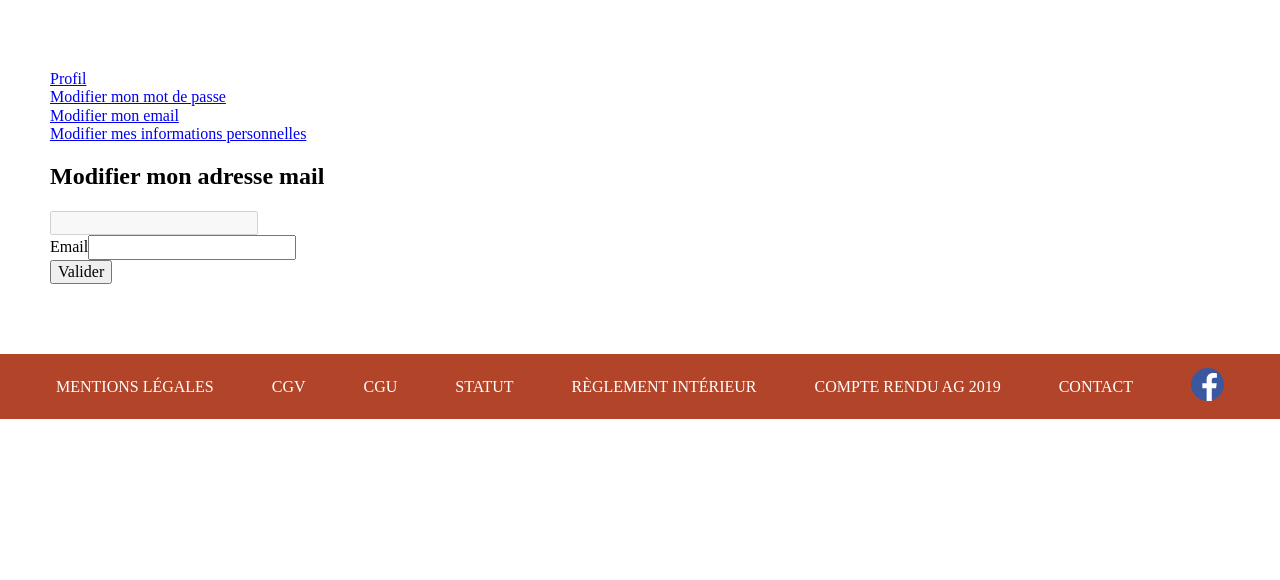
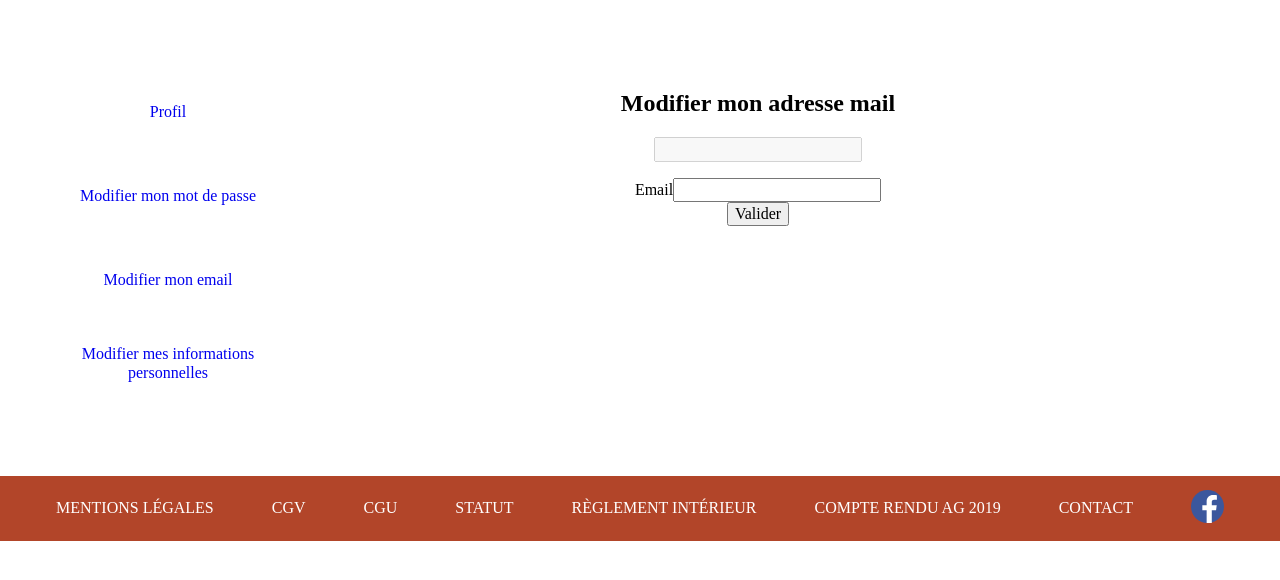
Before and after one commit to lescadev/loupelou, a Symfony app: template templates/espaceMembre/modifEmail.html.twig in a window 1280 px wide. Shown: the part 182-762 px from the top of the page. Run offline with Twig, Linux system fonts and the light colour scheme; the template is opened without the code that fills it, so the values that code supplies are empty; form fields are guessed from the names that the template uses; some libraries are stand-ins or nearby versions.

Commit message:
Css grid espace membre

```diff
--- /dev/null
+++ b/public/css/stylesEspaceMembres.css
@@ -0,0 +1,60 @@
+#loginBox {
+    margin: 0 auto;
+    text-align: center;
+    width: 25%;
+}
+
+.blockInput {
+    display: block;
+    margin: 2vmin auto;
+}
+
+.boutonConnexion {
+    margin: 2vmin auto;
+    background-color: white;
+    border-radius: 10px;
+    padding: 5px;
+    color: black;
+    border: 0.5px solid rgb(122, 128, 123);
+    margin-top: 10px;
+    outline: none;
+    width: 65%;
+}
+
+.boutonConnexion:hover {
+    background-color: #c0c0c0;
+}
+
+#blockProfil {
+    min-height: 42vmin;
+    margin: 0 auto;
+    width: 100%;
+    grid-area: pro;
+    text-align: center;
+}
+
+#containerProfil {
+    margin: 0;
+    padding: 0;
+    display: grid;
+    grid-template-columns: 20% 80%;
+    grid-template-areas: "menu pro";
+}
+
+#menuModif {
+    grid-area: menu;
+    text-align: center;
+    display: grid;
+    grid-template-rows: repeat(4, 1fr);
+}
+
+.modif {
+    text-decoration: none;
+}
+
+.itemMenu {
+    display: flex;
+    justify-content: center;
+    flex-direction: column;
+    text-align: center;
+}
--- a/templates/espaceMembre/modifEmail.html.twig
+++ b/templates/espaceMembre/modifEmail.html.twig
@@ -1,5 +1,5 @@
 {% extends 'base.html.twig' %}
-{% block stylesheets %}<link rel="stylesheet" href="/css/stylesProfil.css">{% endblock %}
+{% block stylesheets %}<link rel="stylesheet" href="/css/stylesEspaceMembres.css">{% endblock %}
 {% block body %}
 <div id="containerProfil">
 {% include "espaceMembre/menuModif.html.twig" %}
--- a/templates/espaceMembre/modifInfo.html.twig
+++ b/templates/espaceMembre/modifInfo.html.twig
@@ -1,5 +1,5 @@
 {% extends 'base.html.twig' %}
-{% block stylesheets %}<link rel="stylesheet" href="/css/stylesProfil.css">{% endblock %}
+{% block stylesheets %}<link rel="stylesheet" href="/css/stylesEspaceMembres.css">{% endblock %}
 {% block body %}
 <div id="containerProfil">
 {% include "espaceMembre/menuModif.html.twig" %}
--- a/templates/espaceMembre/modifMdp.html.twig
+++ b/templates/espaceMembre/modifMdp.html.twig
@@ -1,5 +1,5 @@
 {% extends 'base.html.twig' %}
-{% block stylesheets %}<link rel="stylesheet" href="/css/stylesProfil.css">{% endblock %}
+{% block stylesheets %}<link rel="stylesheet" href="/css/stylesEspaceMembres.css">{% endblock %}
 {% block body %}
 <div id="containerProfil">
 {% include "espaceMembre/menuModif.html.twig" %}
--- a/templates/espaceMembre/profil.html.twig
+++ b/templates/espaceMembre/profil.html.twig
@@ -1,5 +1,5 @@
 {% extends 'base.html.twig' %}
-{% block stylesheets %}<link rel="stylesheet" href="/css/stylesProfil.css">{% endblock %}
+{% block stylesheets %}<link rel="stylesheet" href="/css/stylesEspaceMembres.css">{% endblock %}
 {% block body %}
 <div id="containerProfil">
     {% include "espaceMembre/menuModif.html.twig" %}
--- a/templates/login.html.twig
+++ b/templates/login.html.twig
@@ -1,5 +1,5 @@
 {% extends "base.html.twig" %}
-{% block stylesheets %}<link rel="stylesheet" href="/css/stylesProfil.css">{% endblock %}
+{% block stylesheets %}<link rel="stylesheet" href="/css/stylesEspaceMembres.css">{% endblock %}
 {% block body %}
     <div id="loginBox">
         <h2>Connexion</h1>
--- a/templates/success.html.twig
+++ b/templates/success.html.twig
@@ -10,6 +10,6 @@
     </div>
 {% endfor %}
 
-<a href={{ path('logins') }}>Se Connecter</a>
+<a href={{ path('login') }}>Se Connecter</a>
 
 {% endblock %}
```
Also changed, not shown: public/style.css (line endings or trailing spaces).
